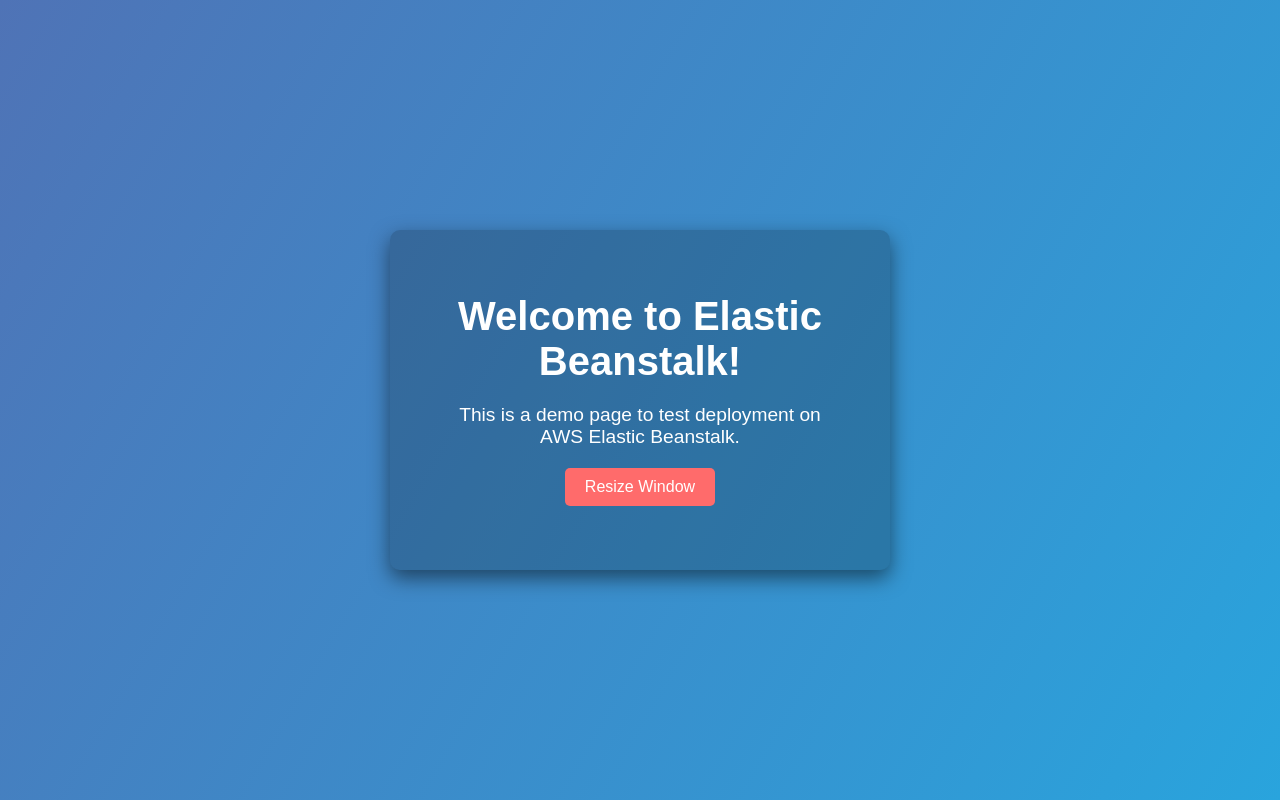
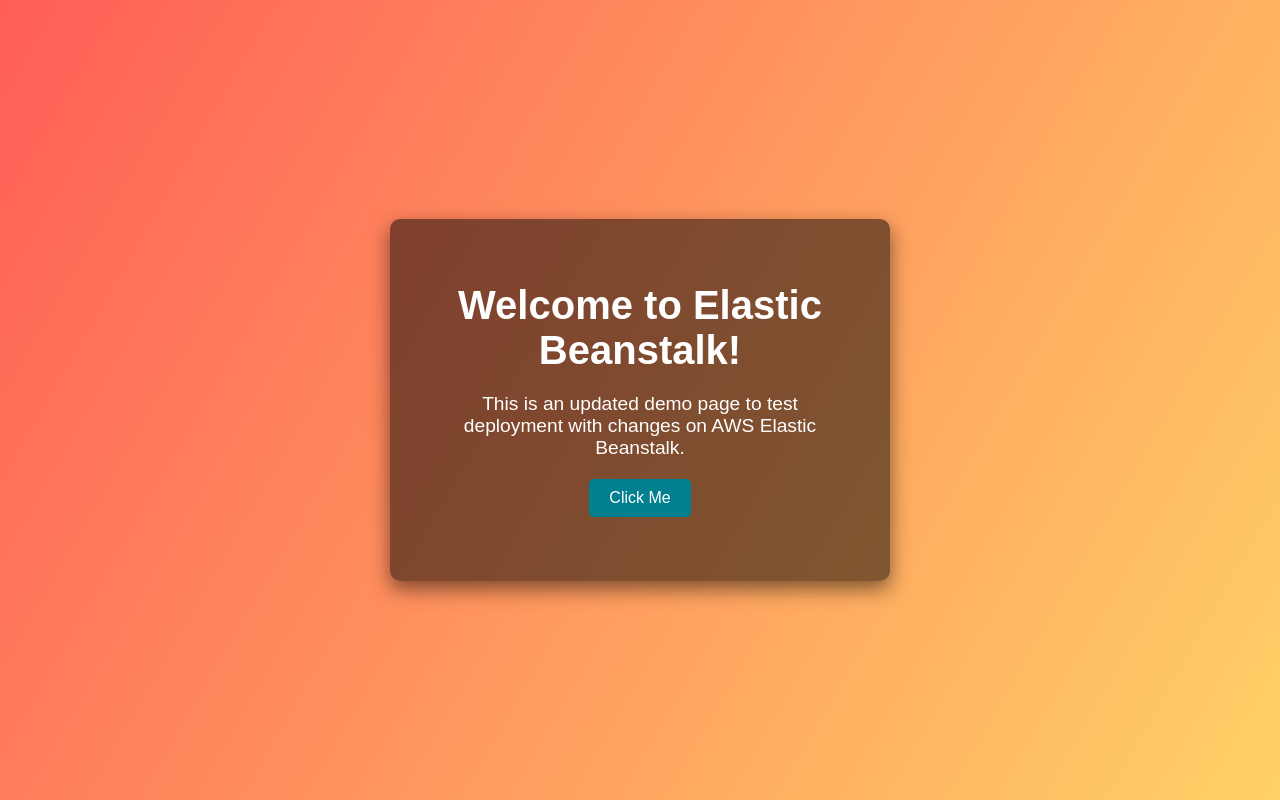
Before and after one commit to Shreyas939/casestudy, a plain HTML site: page index.html in a window 1280 px wide. Drawn offline with Linux system fonts and the light colour scheme.

Commit message:
Update index.html

```diff
--- a/index.html
+++ b/index.html
@@ -3,7 +3,7 @@
 <head>
     <meta charset="UTF-8">
     <meta name="viewport" content="width=device-width, initial-scale=1.0">
-    <title>Elastic Beanstalk Demo with JavaScript</title>
+    <title>Elastic Beanstalk Case Study - Updated</title>
     <style>
         * {
             margin: 0;
@@ -13,7 +13,7 @@
 
         body {
             font-family: Arial, sans-serif;
-            background: linear-gradient(120deg, #4f73b6, #29a4dd);
+            background: linear-gradient(120deg, #ff5e57, #ffd166); /* Updated background colors */
             color: white;
             min-height: 100vh;
             display: flex;
@@ -24,7 +24,7 @@
         }
 
         .container {
-            background-color: rgba(0, 0, 0, 0.2);
+            background-color: rgba(0, 0, 0, 0.5); /* Slightly darker background for the container */
             padding: 5vw;
             border-radius: 10px;
             box-shadow: 0 8px 20px rgba(0, 0, 0, 0.5);
@@ -47,7 +47,7 @@
         button {
             padding: 10px 20px;
             font-size: 1em;
-            background-color: #ff6b6b;
+            background-color: #028090; /* Updated button color */
             border: none;
             border-radius: 5px;
             color: white;
@@ -56,7 +56,7 @@
         }
 
         button:hover {
-            background-color: #ff4d4d;
+            background-color: #00a896; /* Updated hover color */
         }
 
         /* Media queries for base responsiveness */
@@ -102,8 +102,8 @@
 <body>
     <div class="container">
         <h1>Welcome to Elastic Beanstalk!</h1>
-        <p>This is a demo page to test deployment on AWS Elastic Beanstalk.</p>
-        <button id="resizeButton">Resize Window</button>
+        <p>This is an updated demo page to test deployment with changes on AWS Elastic Beanstalk.</p>
+        <button id="resizeButton">Click Me</button>
     </div>
 
     <script>
@@ -117,18 +117,18 @@
             if (windowWidth < 480) {
                 // Small mobile screen changes
                 heading.style.fontSize = '1.5em';
-                container.style.backgroundColor = 'rgba(255, 165, 0, 0.2)'; // Orange background for small screens
-                button.style.backgroundColor = '#00bfa5'; // Teal button for small screens
+                container.style.backgroundColor = 'rgba(255, 0, 0, 0.2)'; // Red background for small screens
+                button.style.backgroundColor = '#ff1654'; // Dark red button for small screens
             } else if (windowWidth < 768) {
                 // Tablet size changes
                 heading.style.fontSize = '2em';
-                container.style.backgroundColor = 'rgba(75, 192, 192, 0.2)'; // Light blue background
-                button.style.backgroundColor = '#ff6b6b'; // Return to original button color
+                container.style.backgroundColor = 'rgba(0, 255, 127, 0.2)'; // Light green background
+                button.style.backgroundColor = '#028090'; // Return to original button color
             } else {
                 // Desktop or large screen changes
                 heading.style.fontSize = '2.5em';
-                container.style.backgroundColor = 'rgba(0, 0, 0, 0.2)'; // Original background color
-                button.style.backgroundColor = '#ff6b6b'; // Original button color
+                container.style.backgroundColor = 'rgba(0, 0, 0, 0.5)'; // Original background color
+                button.style.backgroundColor = '#028090'; // Original button color
             }
         }
 
```
